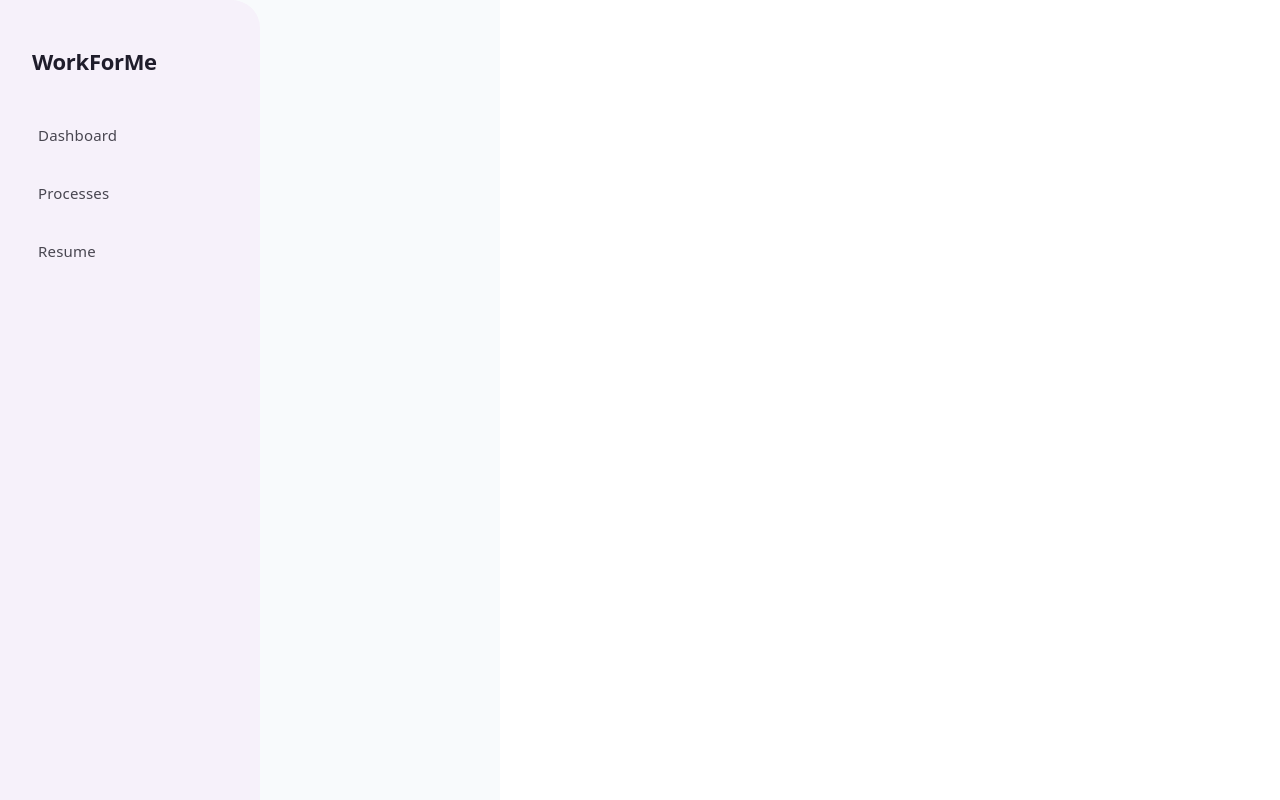
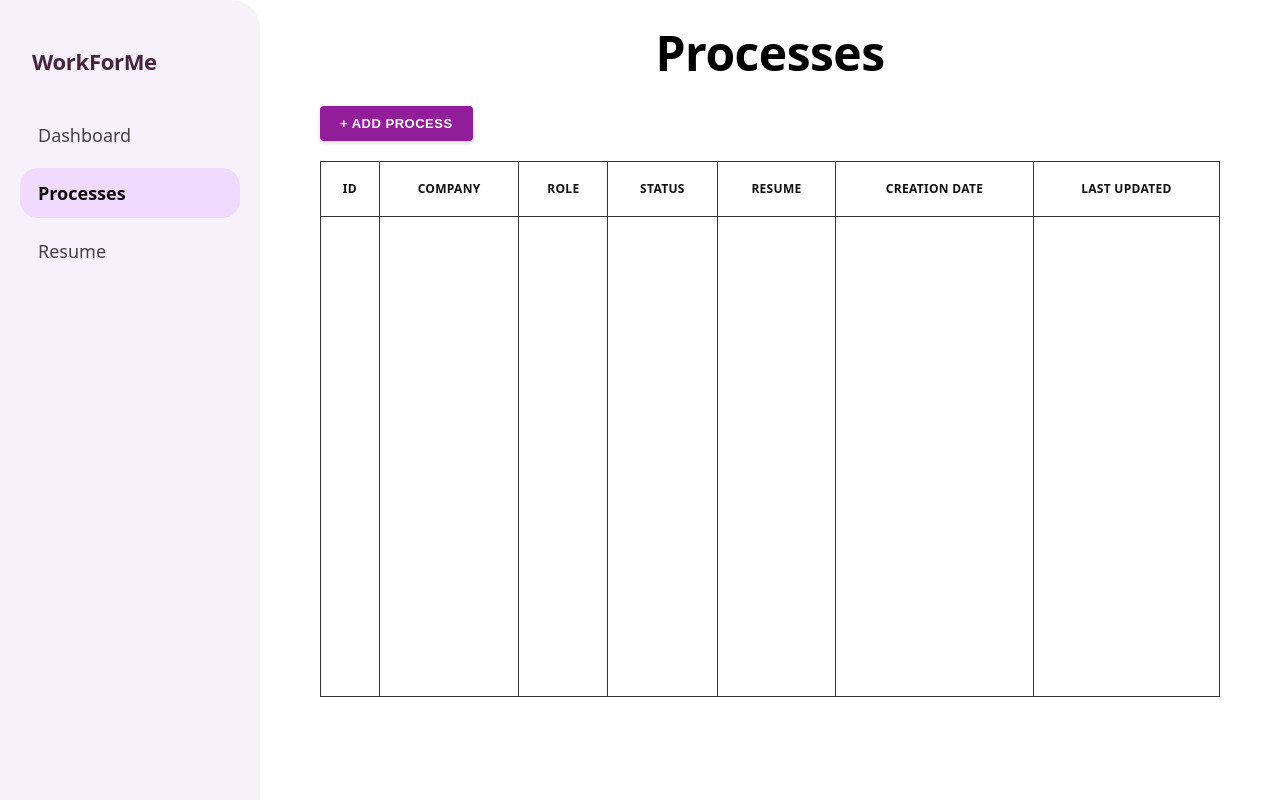
Before and after one commit to LihiToled/WorkForMe-Frontend, a React (Vite) app: page / in a window 1280 px wide. Built offline with nearby package versions, Linux system fonts and the light colour scheme.

Commit message:
Create process table and button

```diff
--- a/src/App.tsx
+++ b/src/App.tsx
@@ -1,24 +1,8 @@
-import Sidebar from './components/Sidebar';
-import './App.css';
+import React from 'react';
+import Layout from './components/Layout';
 
 function App() {
-  const sideMenuLinks = [
-    { label: 'Dashboard', url: '/dashboard' },
-    { label: 'Processes', url: '/processes' },
-    { label: 'Resume', url: '/resume' },
-  ];
-
-  return (
-    <div className="app-layout">
-      {}
-      <Sidebar links={sideMenuLinks} />
-      {}
-      <main className="main-content">
-        <div className="centered-container">
-        </div>
-      </main>
-    </div>
-  );
+  return <Layout />;
 }
 
 export default App;
--- a/src/components/Layout.css
+++ b/src/components/Layout.css
@@ -8,5 +8,5 @@ html, body, #root {
   display: flex;
   min-height: 100vh;
   width: 100%;
-  background-color: #f7f7f8;
+  background-color: #ffffff;
 }
--- a/src/components/Layout.tsx
+++ b/src/components/Layout.tsx
@@ -1,13 +1,30 @@
-import React from 'react';
+import React, { useState } from 'react';
 import Sidebar from './Sidebar';
-import Dashboard from './Dashboard';
+import Dashboard from '../pages/Dashboard/Dashboard';
+import Processes from '../pages/Process/Processes';
 import './Layout.css';
 
+type TabType = 'dashboard' | 'processes' | 'resume';
+
 const Layout: React.FC = () => {
+  // Sets 'processes' as default visible page
+  const [activeTab, setActiveTab] = useState<TabType>('processes');
+
   return (
     <div className="app-layout">
-      <Sidebar />
-      <Dashboard />
+      {/* Sidebar handles clicking and updating activeTab */}
+      <Sidebar activeTab={activeTab} onSelectTab={setActiveTab} />
+
+      { }
+      <div style={{ flex: 1 }}>
+        {activeTab === 'dashboard' && <Dashboard />}
+        {activeTab === 'processes' && <Processes />}
+        {activeTab === 'resume' && (
+          <div style={{ padding: '40px' }}>
+            <h1>Resume Page</h1>
+          </div>
+        )}
+      </div>
     </div>
   );
 };
--- a/src/components/Sidebar.css
+++ b/src/components/Sidebar.css
@@ -11,8 +11,8 @@
 
 .sidebar-title {
   font-size: 22px;
-  font-weight: 700;
-  color: #1f1d2b;
+  font-weight: 1000;
+  color: #472341;
   margin-bottom: 36px;
   padding-left: 12px;
   letter-spacing: -0.3px;
@@ -40,20 +40,28 @@
   text-decoration: none;
   font-size: 15px;
   font-weight: 500;
-  color: #484650;
+  color: #454445;
   padding: 12px 18px;
-  border-radius: 18px; /* Rounded pill shape */
+  border-radius: 18px;
   transition: background-color 0.2s ease, color 0.2s ease;
+
+  /* Button resets moved here */
+  background: transparent;
+  border: none;
+  width: 100%;
+  text-align: left;
+  cursor: pointer;
+  font: inherit;
 }
 
 .nav-link:hover {
-  background-color: #ede4f8;
-  color: #1f1d2b;
+  background-color: #efe7f7;
+  color: #302d3e;
 }
 
-/* Active item pill highlight */
+/* Gray background highlight for active tab */
 .nav-link.active {
-  background-color: #e6daf8;
-  color: #1f1d2b;
+  background-color: #f0dbff;
+  color: #080809;
   font-weight: 600;
 }
--- a/src/components/Sidebar.tsx
+++ b/src/components/Sidebar.tsx
@@ -1,23 +1,20 @@
 import React from 'react';
 import './Sidebar.css';
 
-interface NavLink {
-  label: string;
-  url: string;
-  active?: boolean;
+type TabType = 'dashboard' | 'processes' | 'resume';
+
+interface SidebarProps {
+  activeTab: TabType;
+  onSelectTab: (tab: TabType) => void;
 }
 
-interface SidebarProps {
-  links?: NavLink[];
-}
-
-const defaultLinks: NavLink[] = [
-  { label: 'Dashboard', url: '/dashboard', active: true },
-  { label: 'Processes', url: '/processes' },
-  { label: 'Resume', url: '/resume' },
+const links: { label: string; id: TabType }[] = [
+  { label: 'Dashboard', id: 'dashboard' },
+  { label: 'Processes', id: 'processes' },
+  { label: 'Resume', id: 'resume' },
 ];
 
-const Sidebar: React.FC<SidebarProps> = ({ links = defaultLinks }) => {
+const Sidebar: React.FC<SidebarProps> = ({ activeTab, onSelectTab }) => {
   return (
     <aside className="sidebar">
       <div className="sidebar-title">
@@ -25,14 +22,15 @@ const Sidebar: React.FC<SidebarProps> = ({ links = defaultLinks }) => {
       </div>
       <nav className="sidebar-nav">
         <ul className="nav-list">
-          {links.map((link, index) => (
-            <li key={index} className="nav-item">
-              <a
-                href={link.url}
-                className={`nav-link ${link.active ? 'active' : ''}`}
+          {links.map((link) => (
+            <li key={link.id} className="nav-item">
+              <button
+                type="button"
+                onClick={() => onSelectTab(link.id)}
+                className={`nav-link ${activeTab === link.id ? 'active' : ''}`}
               >
                 {link.label}
-              </a>
+              </button>
             </li>
           ))}
         </ul>
--- /dev/null
+++ b/src/pages/Process/Processes.css
@@ -0,0 +1,79 @@
+.processes-container {
+  flex: 1;
+  min-height: 100vh;
+  background-color: #ffffff;
+  padding: 40px 60px;
+  box-sizing: border-box;
+  display: flex;
+  flex-direction: column;
+  align-items: center;
+}
+
+.processes-title {
+  font-size: 48px;
+  font-weight: 800;
+  color: #000000;
+  margin-top: 0;
+  margin-bottom: 40px;
+  text-align: center;
+  letter-spacing: -0.5px;
+}
+
+.processes-content {
+  width: 100%;
+  max-width: 1100px;
+  display: flex;
+  flex-direction: column;
+  align-items: flex-start;
+  gap: 20px;
+}
+
+.add-process-btn {
+  background-color: #921d98;
+  color: #ffffff;
+  font-size: 13px;
+  font-weight: 700;
+  letter-spacing: 0.5px;
+  padding: 10px 20px;
+  border: none;
+  border-radius: 4px;
+  cursor: pointer;
+  box-shadow: 0 2px 4px rgba(0, 0, 0, 0.15);
+  transition: background-color 0.2s ease, box-shadow 0.2s ease;
+}
+
+.add-process-btn:hover {
+  background-color: #b549ba;
+  box-shadow: 0 4px 8px rgba(0, 0, 0, 0.2);
+}
+
+.processes-table {
+  width: 100%;
+  border-collapse: collapse;
+  border: 1px solid #333333;
+  background-color: #ffffff;
+}
+
+.processes-table th {
+  border: 1px solid #333333;
+  padding: 14px 10px;
+  font-size: 12px;
+  font-weight: 700;
+  color: #111111;
+  text-align: center;
+  text-transform: uppercase;
+  letter-spacing: 0.3px;
+  background-color: #ffffff;
+}
+
+.processes-table td {
+  border: 1px solid #333333;
+  padding: 14px 10px;
+  vertical-align: top;
+  font-size: 14px;
+  color: #333333;
+}
+
+.processes-table tr.empty-row {
+  height: 480px;
+}
--- /dev/null
+++ b/src/pages/Process/Processes.tsx
@@ -0,0 +1,43 @@
+import React from 'react';
+import './Processes.css';
+
+const Processes: React.FC = () => {
+  return (
+    <main className="processes-container">
+      <h1 className="processes-title">Processes</h1>
+
+      <div className="processes-content">
+        <button className="add-process-btn">
+          + ADD PROCESS
+        </button>
+
+        <table className="processes-table">
+          <thead>
+            <tr>
+              <th>ID</th>
+              <th>COMPANY</th>
+              <th>ROLE</th>
+              <th>STATUS</th>
+              <th>RESUME</th>
+              <th>CREATION DATE</th>
+              <th>LAST UPDATED</th>
+            </tr>
+          </thead>
+          <tbody>
+            <tr className="empty-row">
+              <td></td>
+              <td></td>
+              <td></td>
+              <td></td>
+              <td></td>
+              <td></td>
+              <td></td>
+            </tr>
+          </tbody>
+        </table>
+      </div>
+    </main>
+  );
+};
+
+export default Processes;
```
Also changed, not shown: src/pages/Dashboard/Dashboard.css (renamed from src/components/Dashboard.css), src/pages/Dashboard/Dashboard.tsx (renamed from src/components/Dashboard.tsx), src/pages/Process/Process.css (added), src/pages/Process/Process.tsx (added).
